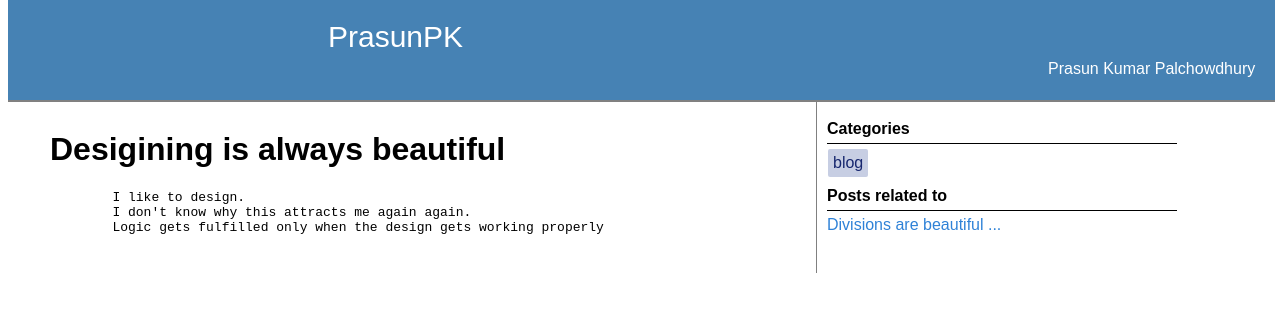
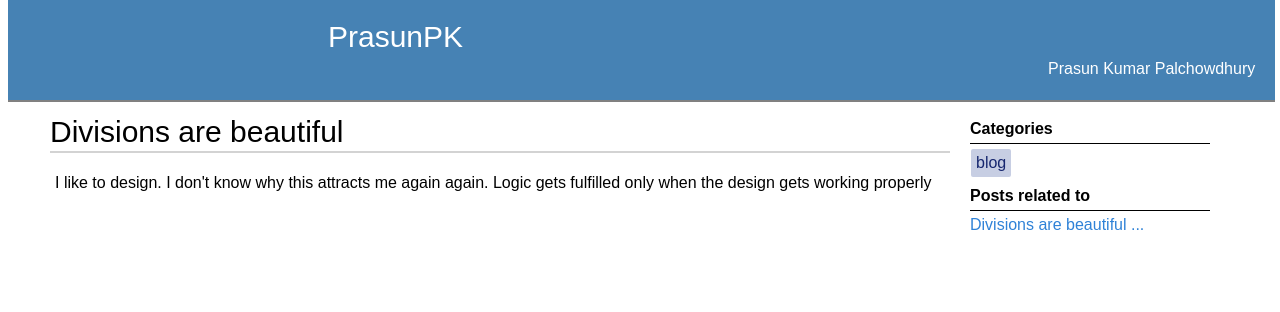
Before and after one commit to PrasunPK/PrasunPK.github.io, a Jekyll site: the page built from _posts/2016-02-06-divisions-are-beautiful.markdown, in a window 1280 px wide. Shown: the top 312 px of the page. Built offline with Jekyll 4.4.1, drawn with Linux system fonts in a browser that asks for light colours; nearby versions of some CDN libraries; comment, search, counter and statistics services are not loaded.

Commit message:
posyLayout is changed

```diff
--- a/_layouts/posts_layout.html
+++ b/_layouts/posts_layout.html
@@ -9,8 +9,15 @@
 
     <div class="page-content">
       <div class="left-block">
-          {{ content }}
-          {% include comments.html %}
+              <div class="title-heading">
+                  {{ page.title }}
+              </div>
+              <div class="actual-content">
+                  {{ content }}
+              </div>
+              <div class="page-comment">
+                {% include comments.html %}
+            </div>
       </div>
       <div class="other-content">
           <div class="heading">Categories</div>
--- a/_posts/2016-02-06-divisions-are-beautiful.markdown
+++ b/_posts/2016-02-06-divisions-are-beautiful.markdown
@@ -16,12 +16,10 @@ description: This article is all about designs.
 <html>
 {% include head.html %}
 <body>
-
-    <h1>Desigining is always beautiful</h1>
-    <pre>
-        I like to design.
-        I don't know why this attracts me again again.
-        Logic gets fulfilled only when the design gets working properly
-    </pre>
+        <p>
+            I like to design.
+            I don't know why this attracts me again again.
+            Logic gets fulfilled only when the design gets working properly
+        </p>
 </body>
 </html>
--- a/css/default.css
+++ b/css/default.css
@@ -5,7 +5,7 @@
 }
 
 .page-content .main-content{
-    width: 800px;
+    width: 75%;
     float: left;
     border-right: 1px solid black;
 }
--- a/css/postsLayout.css
+++ b/css/postsLayout.css
@@ -1,12 +1,11 @@
 .page-content .left-block{
-    width: 63%;
+    width: 75%;
     float: left;
-    border-right: 1px solid grey;
     padding: 10px;
 }
 
-.page-content .right-block{
-    width: 29%;
+.page-content .other-content{
+    width: 20%;
     float: left;
 }
 .related-posts{
@@ -24,3 +23,17 @@ a:hover{
     transition: color 0.5s ease-in;
     color: blue;
 }
+
+.title-heading{
+    font-size: 30px;
+    border-bottom: 2px solid lightgrey;
+    padding: 5px 5px 2px 0px;
+}
+
+.actual-content{
+    padding: 5px 5px 10px 5px;
+}
+
+.page-comment{
+    padding: 5px 5px 10px 5px;
+}
```
